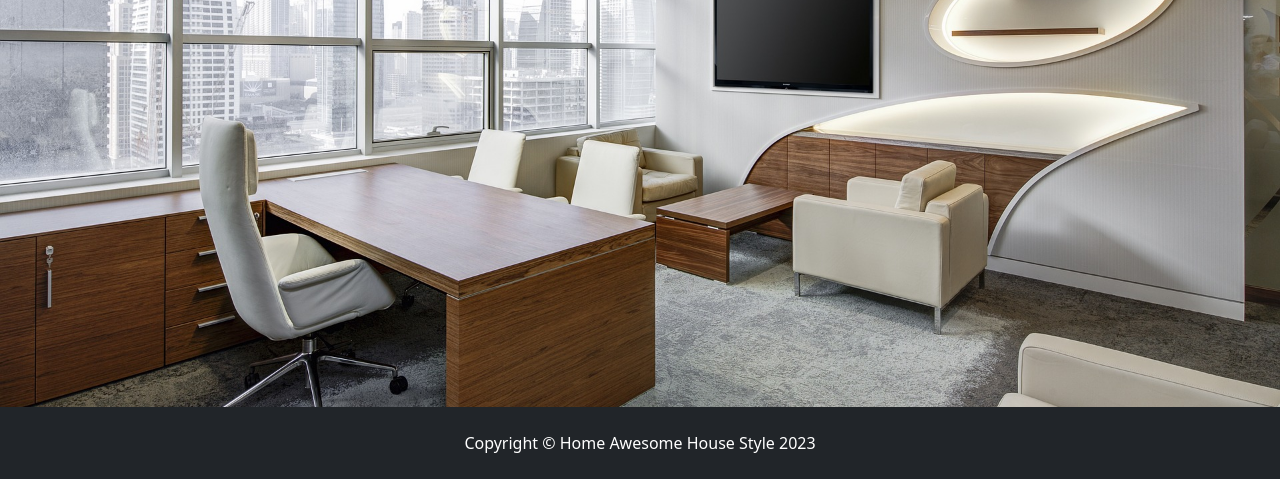
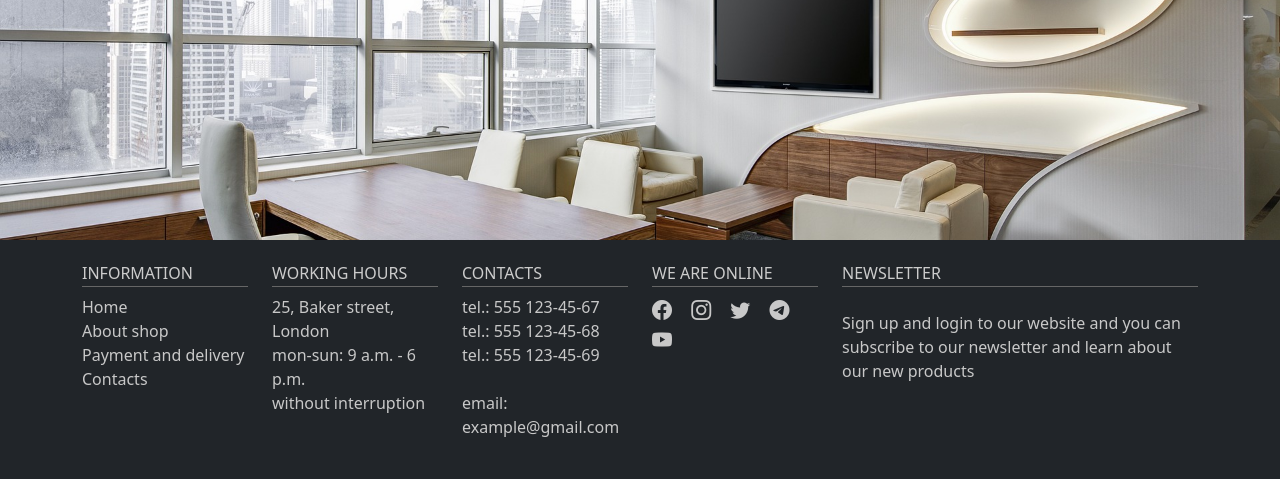
Before and after one commit to Viktor-Beniukh/awesome-house-style, a Django app: page / in a window 1280 px wide. Shown: the part 321-800 px from the top of the page. Run offline with Django 4.2, Linux system fonts and the light colour scheme; data that the repository does not hold is empty; some libraries are stand-ins or nearby versions.

Commit message:
Changed footer on main index page and added css style to it

```diff
--- a/main/templates/main/index.html
+++ b/main/templates/main/index.html
@@ -20,8 +20,64 @@
 
 {% block footer %}
   <footer class="py-4 bg-dark">
-    <div class="container">
-      <p class="m-0 text-center text-white">Copyright &copy; Home Awesome House Style 2023</p>
-    </div>
+    <section class="footer">
+      <div class="container">
+        <div class="row">
+
+          <div class="col-md-2 col-6">
+            <h4>Information</h4>
+            <ul class="list-unstyled ml-5">
+              <li><a href="#">Home</a></li>
+              <li><a href="#">About shop</a></li>
+              <li><a href="#">Payment and delivery</a></li>
+              <li><a href="#">Contacts</a></li>
+            </ul>
+          </div>
+
+          <div class="col-md-2 col-6">
+            <h4>Working hours</h4>
+            <ul class="list-unstyled">
+              <li>25, Baker street, London</li>
+              <li>mon-sun: 9 a.m. - 6 p.m.</li>
+              <li>without interruption</li>
+            </ul>
+          </div>
+
+          <div class="col-md-2 col-6">
+            <h4>Contacts</h4>
+            <ul class="list-unstyled">
+              <li><a href="tel:5551234567">tel.: 555 123-45-67</a></li>
+              <li><a href="tel:5551234568">tel.: 555 123-45-68</a></li>
+              <li><a href="tel:5551234569">tel.: 555 123-45-69</a></li>
+              <br>
+              <li><a href="email">email: example@gmail.com</a></li>
+            </ul>
+          </div>
+
+          <div class="col-md-2 col-6">
+            <h4>We are online</h4>
+            <div class="footer-icons">
+              <a href="#"><i class="bi bi-facebook"></i></a>
+              <a href="#"><i class="bi bi-instagram"></i></a>
+              <a href="#"><i class="bi bi-twitter"></i></a>
+              <a href="#"><i class="bi bi-telegram"></i></a>
+              <a href="#"><i class="bi bi-youtube"></i></a>
+            </div>
+          </div>
+
+          <div class="col-md-4 col-6 subscribe">
+            {% if user.is_authenticated %}
+              <div class="w3layouts-news-letter">
+  {#              {% get_subscribe_form user %}#}
+              </div>
+            {% else %}
+              <h4 class="footer-title text-uppercase editContent mb-lg-4 mb-3">Newsletter</h4>
+              <p>Sign up and login to our website and you can subscribe to our newsletter and learn about our new products</p>
+            {% endif %}
+          </div>
+
+        </div>
+      </div>
+    </section>
   </footer>
 {% endblock %}
--- a/static/deps/css/my_css.css
+++ b/static/deps/css/my_css.css
@@ -37,6 +37,9 @@ body {
   font-size: 0.7rem;
 }
 
+
+/* catalog */
+
 .product-card {
   color: black;
   text-decoration: none;
@@ -46,3 +49,50 @@ body {
   color: blue;
   text-decoration: underline;
 }
+
+/* //catalog */
+
+
+/* footer */
+
+.footer h4 {
+  color: #ccc;
+  text-transform: uppercase;
+  font-size: 16px;
+  border-bottom: 1px solid #666;
+  padding-bottom: 3px;
+}
+
+.footer a {
+  text-decoration: none;
+  transition: all .3s;
+}
+
+.footer a:hover {
+  color: #fff;
+  text-decoration: underline;
+}
+
+.footer a, .footer li {
+  color: #c8c8c8;
+}
+
+.footer li a {
+  display: block;
+}
+
+.footer-icons a {
+  display: inline-block;
+  margin-right: 15px;
+  font-size: 20px;
+}
+
+.subscribe {
+  color: #c8c8c8;
+}
+
+.subscribe p {
+  color: #c8c8c8;
+}
+
+/* //footer */
```
